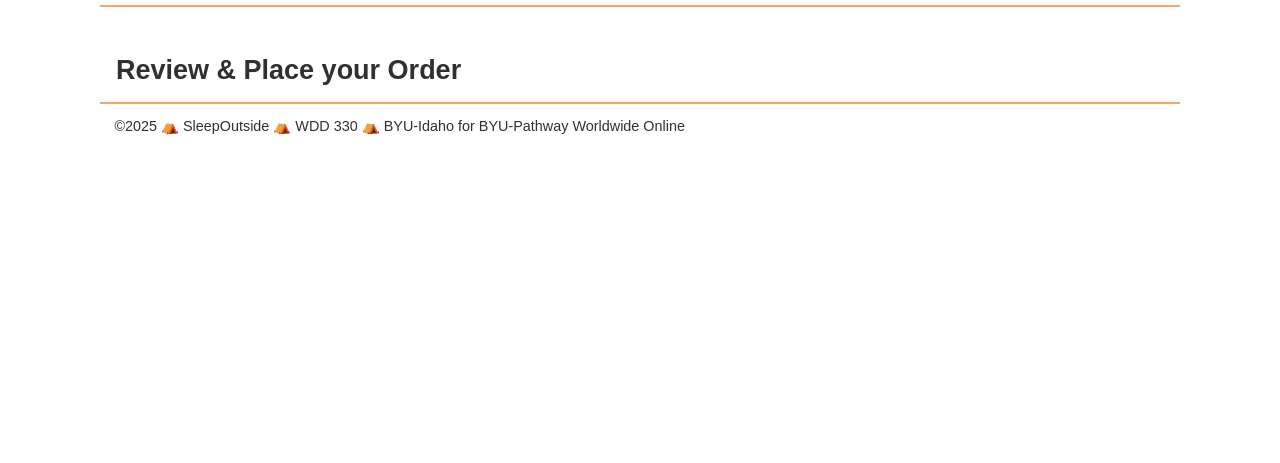
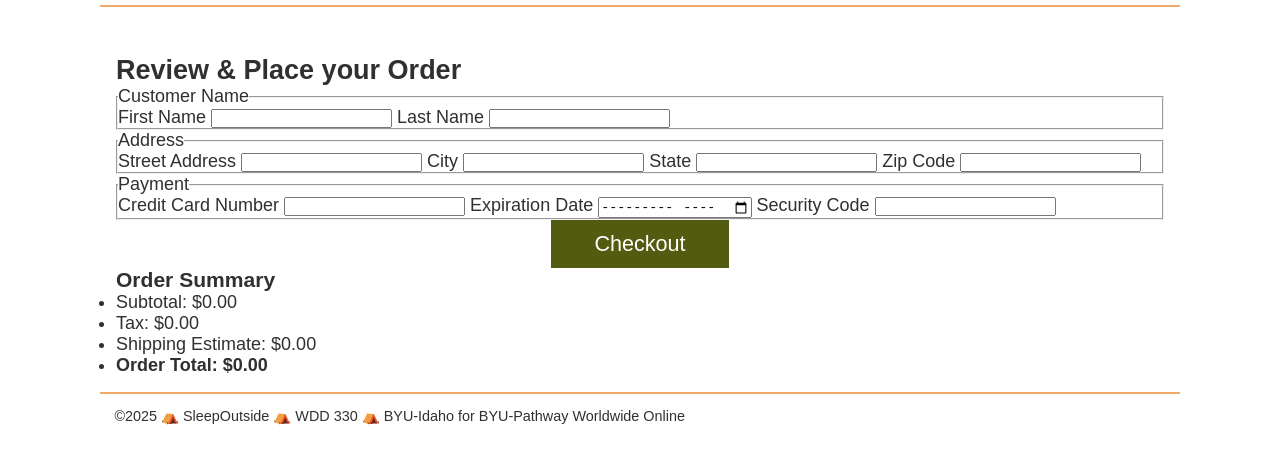
Before and after one commit to arcarver/WDD330-team-13, a website: page src/checkout/index.html in a window 1280 px wide. Shown: the part 71-534 px from the top of the page. Drawn offline with Linux system fonts and the light colour scheme; files whose address does not match are found by name.

Commit message:
feat: implement checkout process with form validation and order summary

```diff
--- a/src/checkout/index.html
+++ b/src/checkout/index.html
@@ -1,6 +1,7 @@
 <!doctype html>
 
 <html lang="en">
+
 <head>
   <meta charset="UTF-8" />
 
@@ -18,9 +19,52 @@
   <main class="divider">
     <section class="products">
       <h2>Review & Place your Order</h2>
+      <div class="checkout-container">
+        <form id="checkout-form" novalidate>
+          <fieldset>
+            <legend>Customer Name</legend>
+            <label for="firstName">First Name</label>
+            <input type="text" id="firstName" name="firstName" required />
+            <label for="lastName">Last Name</label>
+            <input type="text" id="lastName" name="lastName" required />
+          </fieldset>
+          <fieldset>
+            <legend>Address</legend>
+            <label for="street">Street Address</label>
+            <input type="text" id="street" name="street" required />
+            <label for="city">City</label>
+            <input type="text" id="city" name="city" required />
+            <label for="state">State</label>
+            <input type="text" id="state" name="state" required />
+            <label for="zip">Zip Code</label>
+            <input type="text" id="zip" name="zip" required pattern="\d{5}" />
+          </fieldset>
+          <fieldset>
+            <legend>Payment</legend>
+            <label for="ccnum">Credit Card Number</label>
+            <input type="text" id="ccnum" name="ccnum" required pattern="\d{13,16}" maxlength="16" />
+            <label for="exp">Expiration Date</label>
+            <input type="month" id="exp" name="exp" required />
+            <label for="cvv">Security Code</label>
+            <input type="text" id="cvv" name="cvv" required pattern="\d{3,4}" maxlength="4" />
+          </fieldset>
+          <button type="submit" class="button">Checkout</button>
+          <div id="form-error" style="color:red; display:none;">Please fill out all fields correctly.</div>
+        </form>
+        <aside class="order-summary">
+          <h3>Order Summary</h3>
+          <ul>
+            <li>Subtotal: <span id="summary-subtotal">$0.00</span></li>
+            <li>Tax: <span id="summary-tax">$0.00</span></li>
+            <li>Shipping Estimate: <span id="summary-shipping">$0.00</span></li>
+            <li><strong>Order Total: <span id="summary-total">$0.00</span></strong></li>
+          </ul>
+        </aside>
+      </div>
     </section>
   </main>
 
   <footer id="main-footer"></footer>
 </body>
+
 </html>
--- /dev/null
+++ b/src/js/CheckoutProcess.mjs
@@ -0,0 +1,47 @@
+import { getLocalStorage } from "./utils.mjs";
+
+export default class CheckoutProcess {
+    constructor(key, outputSelector) {
+        this.key = key;
+        this.outputSelector = outputSelector;
+        this.list = [];
+        this.itemTotal = 0;
+        this.shipping = 0;
+        this.tax = 0;
+        this.orderTotal = 0;
+    }
+
+    init() {
+        this.list = getLocalStorage(this.key) || [];
+        this.calculateItemSubTotal();
+    }
+
+    calculateItemSubTotal() {
+        // Calculate subtotal and item count
+        this.itemTotal = this.list.reduce((sum, item) => sum + (parseFloat(item.FinalPrice) || 0), 0);
+        const itemCount = this.list.length;
+        // Display subtotal and item count
+        const subtotalElem = document.querySelector(`${this.outputSelector} #summary-subtotal`);
+        if (subtotalElem) subtotalElem.textContent = `$${this.itemTotal.toFixed(2)}`;
+        const itemCountElem = document.querySelector(`${this.outputSelector} #item-count`);
+        if (itemCountElem) itemCountElem.textContent = itemCount;
+    }
+
+    calculateOrderTotal() {
+        // Calculate tax and shipping
+        this.tax = +(this.itemTotal * 0.06).toFixed(2);
+        this.shipping = this.list.length > 0 ? 10 + (this.list.length - 1) * 2 : 0;
+        this.orderTotal = +(this.itemTotal + this.tax + this.shipping).toFixed(2);
+        this.displayOrderTotals();
+    }
+
+    displayOrderTotals() {
+        // Display tax, shipping, and total
+        const taxElem = document.querySelector(`${this.outputSelector} #summary-tax`);
+        if (taxElem) taxElem.textContent = `$${this.tax.toFixed(2)}`;
+        const shippingElem = document.querySelector(`${this.outputSelector} #summary-shipping`);
+        if (shippingElem) shippingElem.textContent = `$${this.shipping.toFixed(2)}`;
+        const totalElem = document.querySelector(`${this.outputSelector} #summary-total`);
+        if (totalElem) totalElem.textContent = `$${this.orderTotal.toFixed(2)}`;
+    }
+}
--- a/src/js/ShoppingCart.mjs
+++ b/src/js/ShoppingCart.mjs
@@ -57,9 +57,6 @@ export default class ShoppingCart {
 
             document.getElementsByClassName('cart-total')[0].textContent = `This is the new total: $${total}`
         }
-
-
-
     }
 
     init() {
--- a/src/js/checkout.js
+++ b/src/js/checkout.js
@@ -1,4 +1,7 @@
+
 import { loadHeaderFooter, updateCartCount } from './utils.mjs';
+import CheckoutProcess from './CheckoutProcess.mjs';
+
 
 loadHeaderFooter();
 
@@ -6,3 +9,33 @@ loadHeaderFooter();
 setTimeout(() => {
   updateCartCount();
 }, 100);
+
+
+// Form validation and order summary using CheckoutProcess
+document.addEventListener('DOMContentLoaded', () => {
+  const form = document.getElementById('checkout-form');
+  if (form) {
+    form.addEventListener('submit', function (e) {
+      if (!form.checkValidity()) {
+        e.preventDefault();
+        document.getElementById('form-error').style.display = 'block';
+      } else {
+        document.getElementById('form-error').style.display = 'none';
+      }
+    });
+  }
+
+  // Use CheckoutProcess for order summary
+  const checkout = new CheckoutProcess('so-cart', '.order-summary');
+  checkout.init();
+
+  // Calculate totals after zip code is filled
+  const zipInput = document.getElementById('zip');
+  if (zipInput) {
+    zipInput.addEventListener('blur', () => {
+      if (zipInput.value.trim() !== '') {
+        checkout.calculateOrderTotal();
+      }
+    });
+  }
+});
```
Also changed, not shown: src/cart/index.html (+3 -0 lines). Lines whose indentation alone changed are shown as unchanged.
